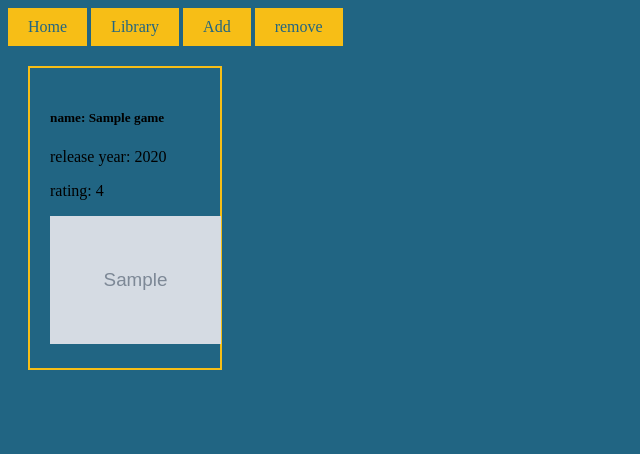
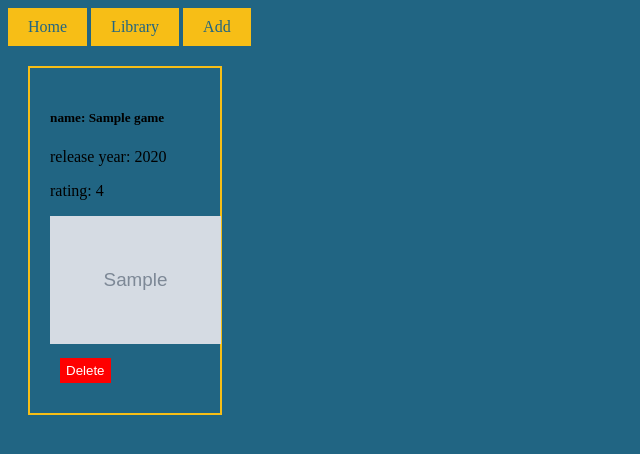
Before and after one commit to Mattstcroixcna/python-2-final-project, a Flask app: template templates/library.html in a window 1280 px wide. Shown: the top 454 px of the page, without its empty margins (0-640 px from the left). Run offline with Flask 3, Linux system fonts and the light colour scheme; the template is opened without the code that fills it: most values are stand-ins (such as "Sample title", 1, 10 or a date in 2020); grey boxes marked "Sample" are stand-in pictures.

Commit message:
got rid of remove.html and used a button in the library page on each "card".
made requirements.txt

```diff
--- a/app.py
+++ b/app.py
@@ -12,9 +12,7 @@ save_location = "static/images"
 def home():
     return render_template('index.html')
 
-app.route("/remove")
-def remove_game():
-    return render_template('remove.html')
+
 
 @app.route("/library", methods=["GET"])
 def index():
@@ -54,5 +52,17 @@ def add():
         session.modified = True
         return redirect("/library")
 
+@app.route("/remove_game/<int:game_id>", methods=["POST"])
+def remove_game(game_id):
+    if "videoGames" in session:
+        try:
+            session["videoGames"].pop(game_id)
+            session.modified = True
+            print(f"Game {game_id} removed successfully.")
+        except IndexError:
+            flash("Game not found.", "error")
 
-app.run()
+    return redirect("/library")
+
+if __name__ == "__main__":
+   app.run(debug=True, host="0.0.0.0")
--- a/static/style.css
+++ b/static/style.css
@@ -64,3 +64,7 @@ div.card {
     padding: 20px;
     margin: 20px;
 }
+.delete {
+    background-color: red;
+    color: white;
+}
--- a/templates/layout.html
+++ b/templates/layout.html
@@ -12,9 +12,6 @@
                 <li><a href="/">Home</a></li>
                 <li><a href="/library">Library</a></li>
                 <li><a href="/add">Add</a></li>
-                <li><a href="/remove">remove</a></li>
-
-
             </ul>
         </nav>
         {% block body %}
--- a/templates/library.html
+++ b/templates/library.html
@@ -10,6 +10,9 @@
                     <p>release year: {{ game.year  }}</p>
                     <p>rating: {{ game.rate  }}</p>
                     <image height = 128 src="{{ file_location }}/{{ game.image }}" class="card_img-top"/>
+                    <form action="/remove_game/{{ loop.index0 }}" method="POST">
+                        <button type="submit" class="delete">Delete</button>
+                    </form>
                 </div>
             </div>
         {% endfor %}
--- a/templates/remove.html
+++ /dev/null
@@ -1 +0,0 @@
-{% extends "layout.html" %}
```
Also changed, not shown: requirements.txt (added, +17 -0 lines), static/images/3299cb894dff4d6f9bdb42a777d84185.png (renamed from static/images/0b62e0fecf994df1b1beef0f2a847894.png), static/images/3558df5bea064e67bfeec3cda7bc4b15.png (deleted), static/images/7e1675b02c0b4696b7d9a75372c58fbe.png (deleted), static/images/b4cd99f4d0274a05b34eb68c2cdc16f4.png (deleted), static/images/c3ddd1c71026406ca7c91e8db9021b44.png (deleted), static/images/f97408ca49374f8f9b0aecfc1672eec4.png (deleted).
